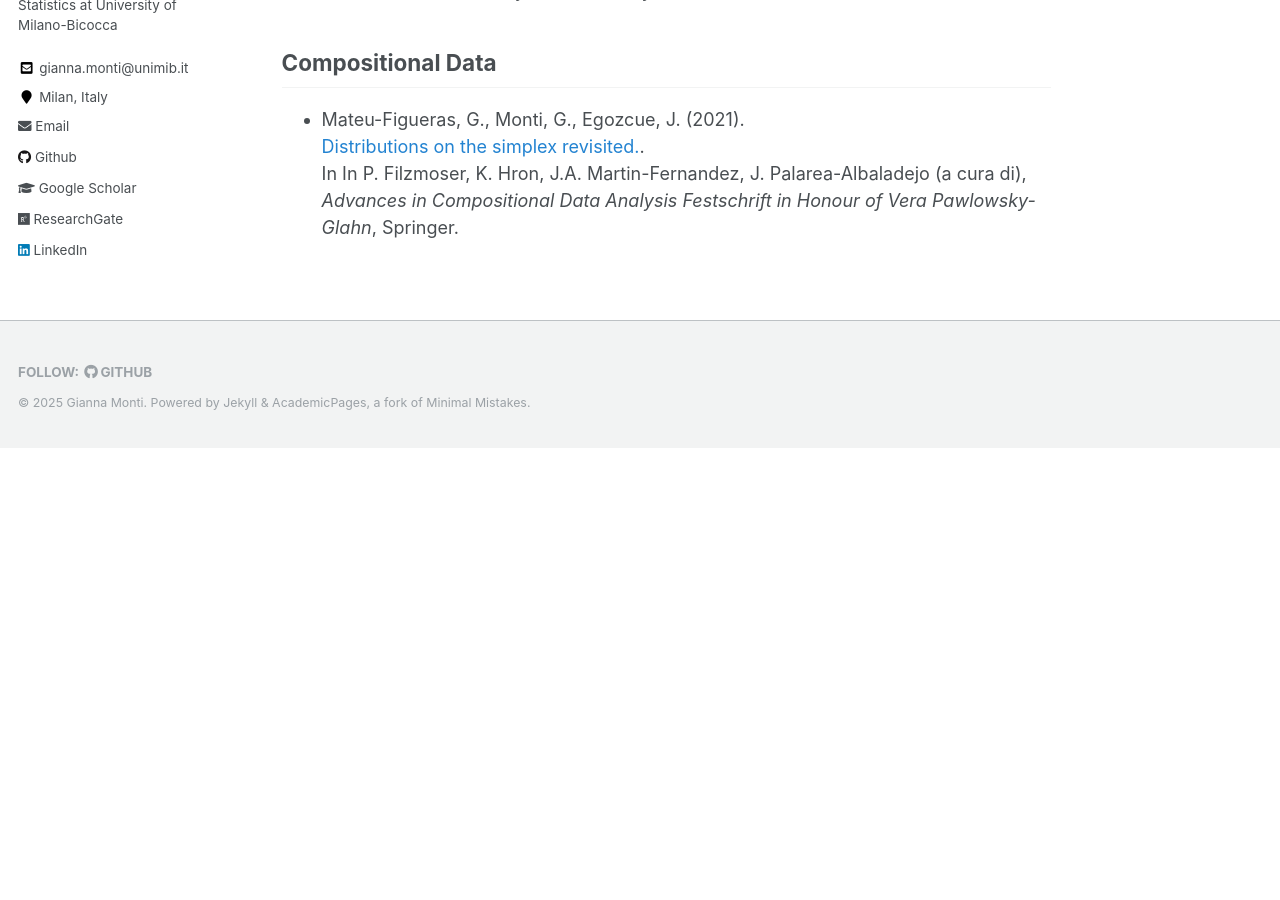
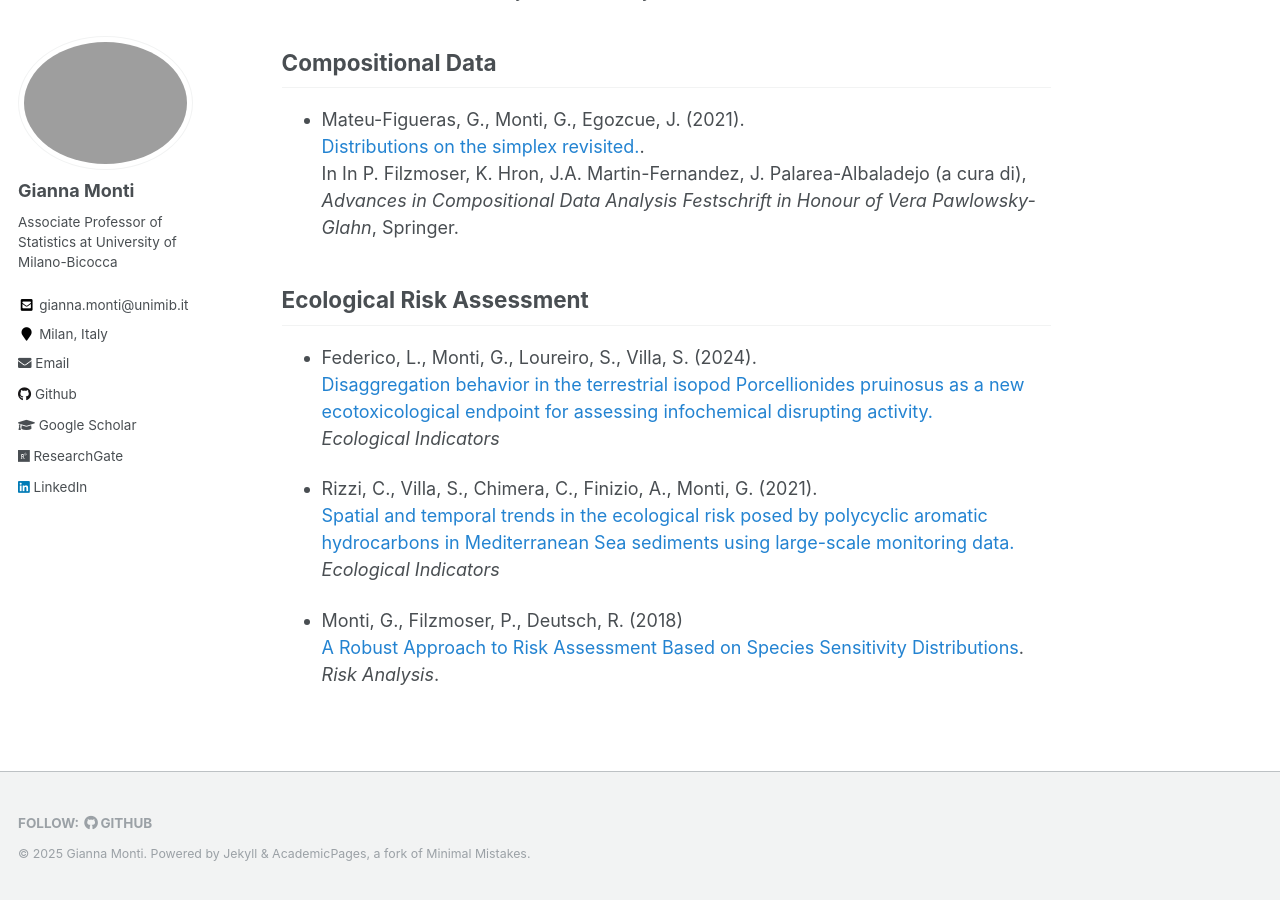
Before and after one commit to giannamonti/giannamonti.github.io, a Jekyll site: the page built from _pages/publications.md, in a window 1280 px wide and 900 px high, scrolled down 629 px. Built offline with Jekyll 4.4.1, drawn with Linux system fonts in a browser that asks for light colours; before the commit the page ends 1077 px from its top, so only the background shows below that; some of the changed text lies outside the part shown.

Commit message:
publications

```diff
--- a/_pages/publications.md
+++ b/_pages/publications.md
@@ -4,23 +4,30 @@ permalink: /publications/
 author_profile: true
 ---
 
-## Microbiome data research
+## High Dimensional Regression Analysis for Genomic Data
 
 - Monti, G. S. and Filzmoser, P.  (2022) <br>
-  [A robust knockoff filter for sparse regression analysis of microbiome compositional data](https://link.springer.com/article/10.1007/s00180-022-01268-7). <br>
-  *Computationl Statistics*.
+  [A robust knockoff filter for sparse regression analysis of microbiome compositional data](https://link.springer.com/article/10.1007/s00180-022-01268-7). <br> *Computationl Statistics*.
 
 - Monti, G. S. and Filzmoser, P. (2021) <br>
-  [Sparse least trimmed squares regression with compositional covariates for high dimensional data](https://academic.oup.com/bioinformatics/article/37/21/3805/6343442). <br>
-  *Bioinformatics*.
+  [Sparse least trimmed squares regression with compositional covariates for high dimensional data](https://academic.oup.com/bioinformatics/article/37/21/3805/6343442). <br> *Bioinformatics*.
 
 - Monti, G. S. and Filzmoser, P.  (2021) <br>
-  [Robust logistic zero-sum regression for microbiome compositional data](https://link.springer.com/article/10.1007/s11634-021-00465-4) <br>
- *Advances in Data Analysis and Classification*.
+  [Robust logistic zero-sum regression for microbiome compositional data](https://link.springer.com/article/10.1007/s11634-021-00465-4) <br> *Advances in Data Analysis and Classification*.
 
 
 ## Compositional Data
 
 - Mateu-Figueras, G., Monti, G., Egozcue, J. (2021). <br>
-  [Distributions on the simplex revisited.](https://link.springer.com/chapter/10.1007/978-3-030-71175-7_4). <br>
-  In In P. Filzmoser, K. Hron, J.A. Martin-Fernandez, J. Palarea-Albaladejo (a cura di), *Advances in Compositional Data Analysis Festschrift in Honour of Vera Pawlowsky-Glahn*, Springer.
+  [Distributions on the simplex revisited.](https://link.springer.com/chapter/10.1007/978-3-030-71175-7_4). <br> In In P. Filzmoser, K. Hron, J.A. Martin-Fernandez, J. Palarea-Albaladejo (a cura di), *Advances in Compositional Data Analysis Festschrift in Honour of Vera Pawlowsky-Glahn*, Springer.
+
+
+## Ecological Risk Assessment
+
+- Federico, L., Monti, G., Loureiro, S., Villa, S. (2024). <br> [Disaggregation behavior in the terrestrial isopod Porcellionides pruinosus as a new ecotoxicological endpoint for assessing infochemical disrupting activity.](https://www.sciencedirect.com/science/article/pii/S1470160X24010598) <br> *Ecological Indicators*
+
+
+- Rizzi, C., Villa, S., Chimera, C., Finizio, A., Monti, G. (2021). <br> [Spatial and temporal trends in the ecological risk posed by polycyclic aromatic hydrocarbons in Mediterranean Sea sediments using large-scale monitoring data.](https://www.sciencedirect.com/science/article/pii/S1470160X21005884) <br> *Ecological Indicators*
+
+- Monti, G., Filzmoser, P., Deutsch, R.  (2018) <br>
+  [A Robust Approach to Risk Assessment Based on Species Sensitivity Distributions](https://onlinelibrary.wiley.com/doi/10.1111/risa.13009). <br> *Risk Analysis*.
```
